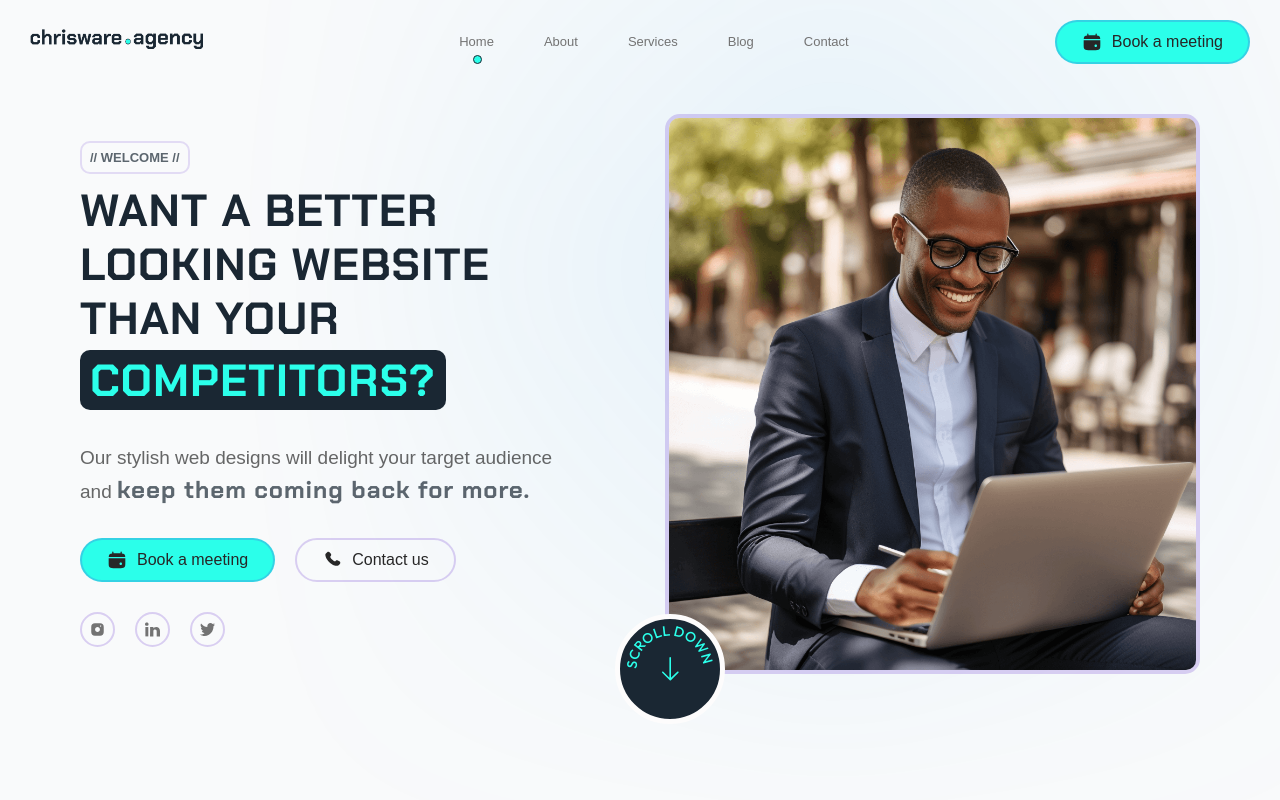
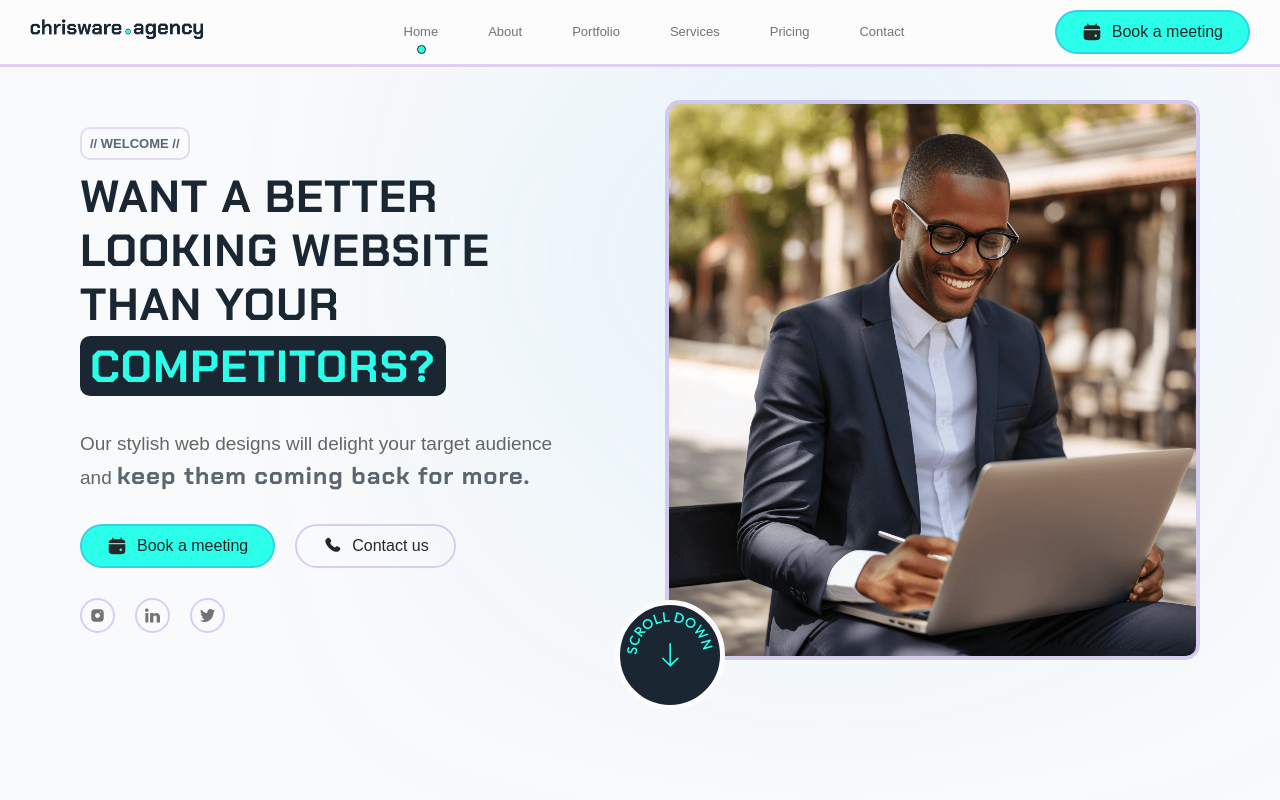
Before and after one commit to ChristianWare/chris-ware-agency, a Next.js app: page / in a window 1280 px wide. Shown: the top 800 px of the page. Built offline with nearby package versions, Linux system fonts and the light colour scheme; no server answers; a web font is replaced by a local one.

Commit message:
Smooth scroll nav

```diff
--- a/src/app/globals.css
+++ b/src/app/globals.css
@@ -1,4 +1,4 @@
- :root {
+:root {
   --primary: #591fce;
   --secondary: #2bffea;
   --accent1: #84faa1;
@@ -15,6 +15,7 @@
   --gray2: #272a2e;
   --gray3: #243545;
   --textGray: #737373;
+  --textGray2: #e3e3e3;
   --secondary: #2bffea;
   --orange: #f5581e;
   --text: #272727;
@@ -27,7 +28,8 @@
   text-decoration: none;
   line-height: 150%;
   overscroll-behavior: none;
-  scroll-margin-top: 20px;
+  scroll-behavior: smooth;
+  scroll-margin-top: 40px;
   -webkit-tap-highlight-color: transparent;
 }
 
--- a/src/components/About/AboutSection.tsx
+++ b/src/components/About/AboutSection.tsx
@@ -8,7 +8,7 @@ import RotatingText from "../RotatingText/RotatingText";
 
 const AboutSection = () => {
   return (
-    <section className={styles.container}>
+    <section className={styles.container} id='about'>
       <ContentPadding>
         <div className={styles.content}>
           <div className={styles.top}>
--- a/src/components/ContactSection/ContactSection.tsx
+++ b/src/components/ContactSection/ContactSection.tsx
@@ -18,7 +18,7 @@ const ContactSection = () => {
     lastName: "",
     senderEmail: "",
     companyName: "",
-    currentWebsiteUrl: "" ,
+    currentWebsiteUrl: "",
     message: "",
   });
 
@@ -32,7 +32,7 @@ const ContactSection = () => {
   };
 
   return (
-    <section className={styles.container}>
+    <section className={styles.container} id='contact'>
       <ContentPadding>
         <div className={styles.content}>
           <div className={styles.top}>
--- a/src/components/Hero/Hero.module.css
+++ b/src/components/Hero/Hero.module.css
@@ -8,7 +8,7 @@
   justify-content: space-between;
   gap: 5rem;
   position: relative;
-  /* margin-top: 2rem; */
+  margin-top: 5rem;
 }
 
 .lableContainer {
@@ -143,7 +143,7 @@
 
 @media screen and (max-width: 568px) {
   .content {
-    margin-top: 0rem;
+    margin-top: 7rem;
   }
 
   .highlight {
@@ -168,8 +168,3 @@
     object-fit: cover;
   }
 }
-
-@media screen and (max-width: 368px) {
-  .heading {
-  }
-}
--- a/src/components/Hero/Hero.tsx
+++ b/src/components/Hero/Hero.tsx
@@ -14,7 +14,7 @@ import RotatingText from "../RotatingText/RotatingText";
 const Hero = () => {
   return (
     <>
-      <section className={styles.container}>
+      <section className={styles.container} id="home">
         <ContentPadding>
           <div className={styles.content}>
             <div className={styles.left}>
@@ -60,6 +60,8 @@ const Hero = () => {
                   src={Hero6}
                   alt='man looking at a website and smiling'
                   fill
+                  quality={100}
+                  priority={true}
                   className={styles.img}
                 />
               </div>
--- a/src/components/Nav/Nav.module.css
+++ b/src/components/Nav/Nav.module.css
@@ -1,8 +1,14 @@
 .header {
-  margin-top: 1rem;
-  padding-top: 1rem;
+  position: fixed; /* Add this line */
+  top: 0; /* Position it at the top of the viewport */
+  left: 0; /* Position it at the left of the viewport */
+  width: 100%;
+  padding: 1rem 3rem;
   font-family: var(--azeretMono);
   color: var(--textGray);
+  background-color: var(--white);
+  border-bottom: 3px solid var(--border);
+  z-index: 999;
 }
 
 .navbar {
@@ -96,10 +102,10 @@
   font-size: 1.8rem;
   font-family: var(--azeretMono) !important;
   text-transform: uppercase;
-  color: var(--navy);
+  color: var(--navy) !important;
   opacity: 0.7;
   border-radius: 10px;
-  border: 2px solid var(--border);
+  border: 1px solid var(--navy);
   padding: 0.5rem 0.8rem;
   font-weight: 700;
   display: inline-block;
@@ -124,10 +130,6 @@
 }
 
 @media screen and (max-width: 820px) {
-  .header {
-    margin-top: 2rem;
-  }
-
   .navMenu {
     position: fixed;
     left: -100%;
@@ -155,7 +157,7 @@
 
   .officialLogoMobile {
     display: block;
-    margin-top: 3rem;
+    margin-top: 1rem;
   }
 
   .btnContainer {
@@ -234,9 +236,13 @@
   }
 }
 
-@media screen and (min-width: 481px) {
-  .content {
-    animation: fadeIn 1s;
+@media screen and (max-width: 368px) {
+  .navMenu {
+    padding: 1rem;
+  }
+
+  .openClose {
+    font-size: 1.4rem;
   }
 }
 
@@ -244,8 +250,4 @@
   .navMenu {
     padding: 1rem;
   }
-
-  .openClose {
-    font-size: 1.5rem;
-  }
 }
--- a/src/components/Nav/Nav.tsx
+++ b/src/components/Nav/Nav.tsx
@@ -71,25 +71,27 @@ const Nav = () => {
             </li>
             <li className={styles.navItem} onClick={openMenu}>
               <Link
-                href='/'
+                href='#home'
                 className={pathname === "/" ? styles.activeLink : ""}
               >
                 Home
               </Link>
             </li>
             <li className={styles.navItem} onClick={openMenu}>
-              <Link href='/about'>About</Link>
+              <Link href='#about'>About</Link>
             </li>
             <li className={styles.navItem} onClick={openMenu}>
-              <Link href='/'>Services</Link>
+              <Link href='#portfolio'>Portfolio</Link>
             </li>
             <li className={styles.navItem} onClick={openMenu}>
-              <Link href='/'>Blog</Link>
+              <Link href='#services'>Services</Link>
             </li>
             <li className={styles.navItem} onClick={openMenu}>
-              <Link href='/'>Contact</Link>
+              <Link href='#pricing'>Pricing</Link>
             </li>
-
+            <li className={styles.navItem} onClick={openMenu}>
+              <Link href='#contact'>Contact</Link>
+            </li>
             <div className={styles.bottom}>
               <p className={styles.copy}>
                 Copyright &copy; 2023 Chris Ware Agency || All Rights Reserved
--- a/src/components/Portfolio/Portfolio.tsx
+++ b/src/components/Portfolio/Portfolio.tsx
@@ -6,7 +6,7 @@ import { portfolio } from "@/lib/data";
 
 const Portfolio = () => {
   return (
-    <section className={styles.container}>
+    <section className={styles.container} id="portfolio">
       <ContentPadding>
         <div className={styles.top}>
           <div className={styles.lableContainer}>
--- a/src/components/Pricing/Pricing.tsx
+++ b/src/components/Pricing/Pricing.tsx
@@ -15,7 +15,7 @@ const Pricing = () => {
   const pathname = usePathname();
 
   return (
-    <section className={styles.container}>
+    <section className={styles.container} id='pricing'>
       <ContentPadding>
         <div className={styles.content}>
           <div className={styles.top}>
@@ -23,8 +23,7 @@ const Pricing = () => {
               <Label text='// Our Prices //' />
             </div>
             <h2 className={styles.heading}>
-              Monthly <span className={styles.highlight}>Subscriptions</span>
-              {" "} 📅
+              Monthly <span className={styles.highlight}>Subscriptions</span> 📅
             </h2>
             <p className={styles.topText}>
               These are the prices we charge on a monthly basis. We understand
--- a/src/components/Process/Process.module.css
+++ b/src/components/Process/Process.module.css
@@ -19,7 +19,7 @@
   align-self: flex-start;
   position: -webkit-sticky;
   position: sticky;
-  top: 20px;
+  top: 90px;
 }
 
 .lableContainer {
--- a/src/components/Services/Services.tsx
+++ b/src/components/Services/Services.tsx
@@ -9,7 +9,7 @@ import Image from "next/image";
 
 const Services = () => {
   return (
-    <section className={styles.container}>
+    <section className={styles.container} id='services'>
       <ContentPadding>
         <div className={styles.content}>
           <div className={styles.top}>
```
